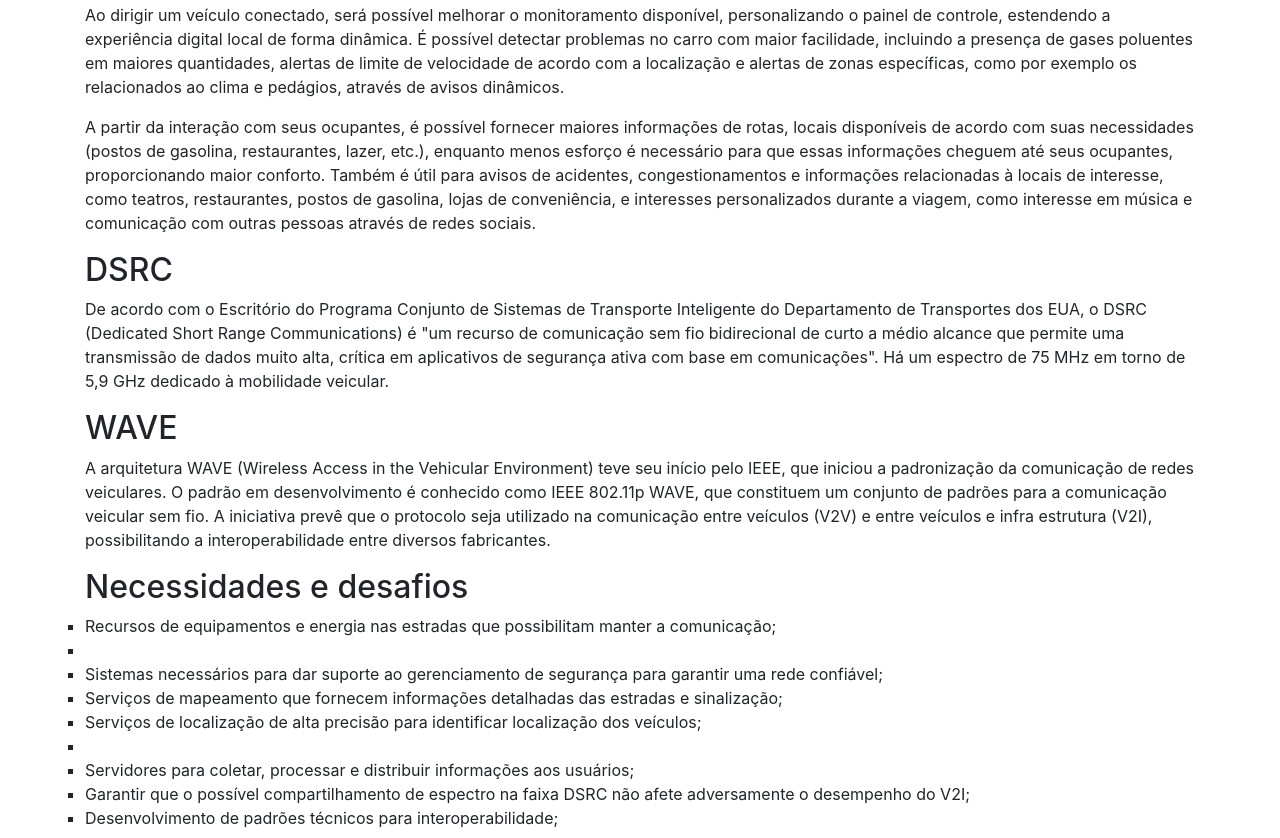
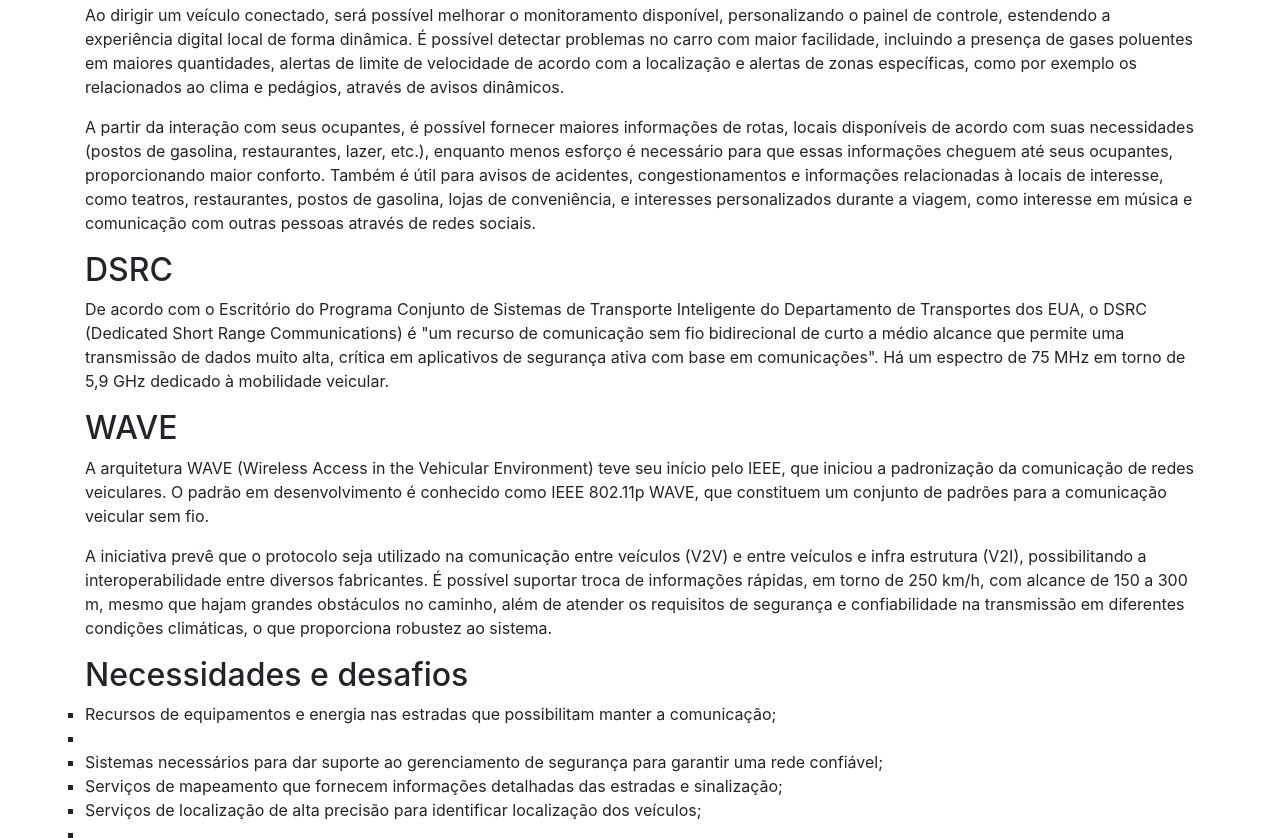
Before and after one commit to analuciacanto/redesVeiculares, a plain HTML site: page index.html in a window 1280 px wide. Shown: the part 3415-4253 px from the top of the page. Drawn offline with nearby package versions, Linux system fonts and the light colour scheme.

Commit message:
Acrescentando alterações na Arquitetura

```diff
--- a/index.html
+++ b/index.html
@@ -113,7 +113,7 @@
 <!----------------ARQUITETURA---------------->
 <section id="arquitetura">
 <div class="container">
-<h1 class="title text-center">ARQUITETURA</h1>
+<h1 class="title text-center">ARQUITETURA E SUAS APLICAÇÕES</h1>
 <p> Redes veiculares podem ser diferenciadas de acordo com o tipo de conexão: </p>
 		<ul>
 		<li>  entre veículos e o meio (V2E) </li>
@@ -158,7 +158,8 @@
     </p>
 
     <h2>WAVE </h2>
-    <p>A arquitetura WAVE (Wireless Access in the Vehicular Environment) teve seu início pelo IEEE, que iniciou a padronização da comunicação de redes veiculares. O padrão em desenvolvimento é conhecido como IEEE 802.11p WAVE, que constituem um conjunto de padrões para a comunicação veicular sem fio. A iniciativa prevê que o protocolo seja utilizado na comunicação entre veículos (V2V) e entre veículos e infra estrutura (V2I), possibilitando a interoperabilidade entre diversos fabricantes.</p>
+    <p>A arquitetura WAVE (Wireless Access in the Vehicular Environment) teve seu início pelo IEEE, que iniciou a padronização da comunicação de redes veiculares. O padrão em desenvolvimento é conhecido como IEEE 802.11p WAVE, que constituem um conjunto de padrões para a comunicação veicular sem fio. </p>
+    <p>A iniciativa prevê que o protocolo seja utilizado na comunicação entre veículos (V2V) e entre veículos e infra estrutura (V2I), possibilitando a interoperabilidade entre diversos fabricantes. É possível suportar troca de informações rápidas, em torno de 250 km/h, com alcance de 150 a 300 m,  mesmo que hajam grandes obstáculos no caminho, além de atender os requisitos de segurança e confiabilidade na transmissão em diferentes condições climáticas, o que proporciona robustez ao sistema. </p>
 
 		<h2> Necessidades e desafios </h2>
 		<ul>
```
